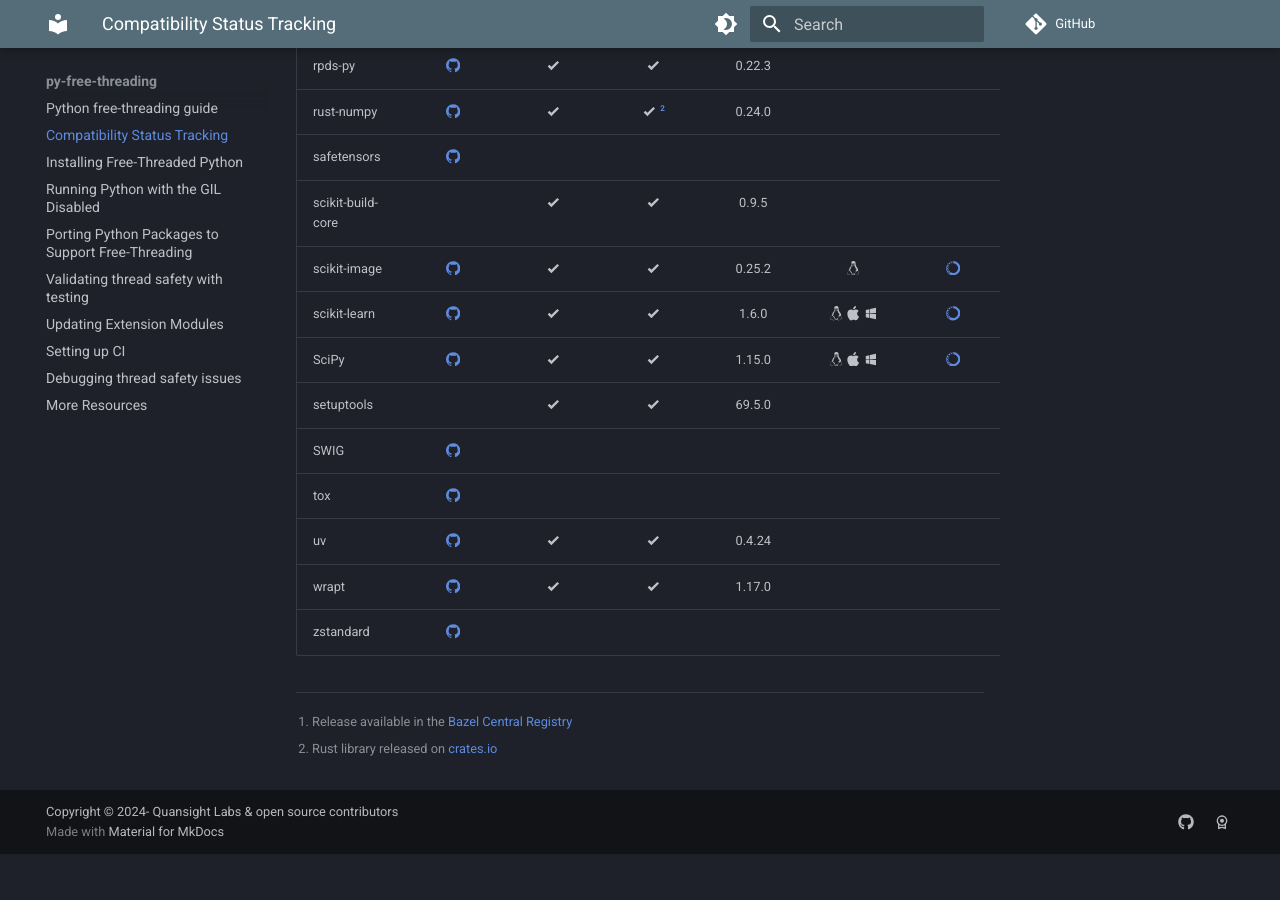
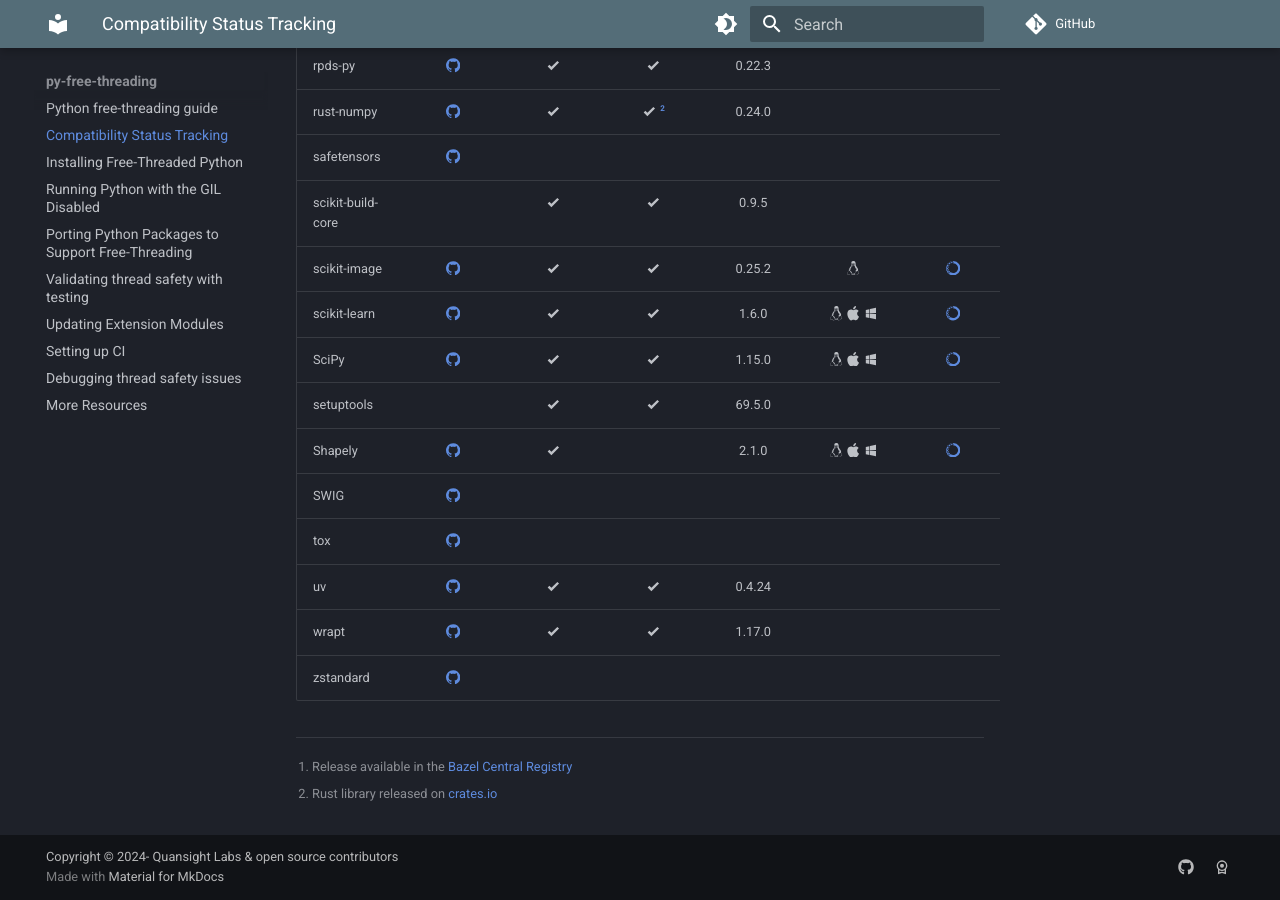
Before and after one commit to Quansight-Labs/free-threaded-compatibility, an MkDocs documentation site: the page built from docs/tracking.md, in a window 1280 px wide and 900 px high, scrolled down 2829 px. Built offline with MkDocs 1.6.1 and Material for MkDocs 9.7.7, drawn with Linux system fonts in a browser that asks for light colours; comment, search, counter and statistics services are not loaded; before the commit the page ends 3683 px from its top, so only the background shows below that.

Commit message:
tracker update: add Shapely

```diff
--- a/docs/tracking.md
+++ b/docs/tracking.md
@@ -86,6 +86,7 @@
 | scikit-learn         | [:simple-github:](https://github.com/scikit-learn/scikit-learn/issues/28978) | :material-check-bold: |   :material-check-bold:    |           1.6.0            | :simple-linux: :simple-apple: :material-microsoft-windows: |   [:simple-anaconda:](https://anaconda.org/scientific-python-nightly-wheels/scikit-learn/)   |
 | SciPy                |        [:simple-github:](https://github.com/scipy/scipy/issues/20669)        | :material-check-bold: |   :material-check-bold:    |           1.15.0           | :simple-linux: :simple-apple: :material-microsoft-windows: |      [:simple-anaconda:](https://anaconda.org/scientific-python-nightly-wheels/scipy/)       |
 | setuptools           |                                                                              | :material-check-bold: |   :material-check-bold:    |           69.5.0           |                                                            |                                                                                              |
+| Shapely                |        [:simple-github:](https://github.com/shapely/shapely/pull/2138)        | :material-check-bold: |                         |           2.1.0           | :simple-linux: :simple-apple: :material-microsoft-windows: |      [:simple-anaconda:](https://anaconda.org/scientific-python-nightly-wheels/shapely/)       |
 | SWIG                 |         [:simple-github:](https://github.com/swig/swig/issues/3121)          |                       |                            |                            |                                                            |                                                                                              |
 | tox                  |        [:simple-github:](https://github.com/tox-dev/tox/issues/3391)         |                       |                            |                            |                                                            |                                                                                              |
 | uv                   |        [:simple-github:](https://github.com/astral-sh/uv/issues/7193)        | :material-check-bold: |   :material-check-bold:    |           0.4.24           |                                                            |                                                                                              |
```
